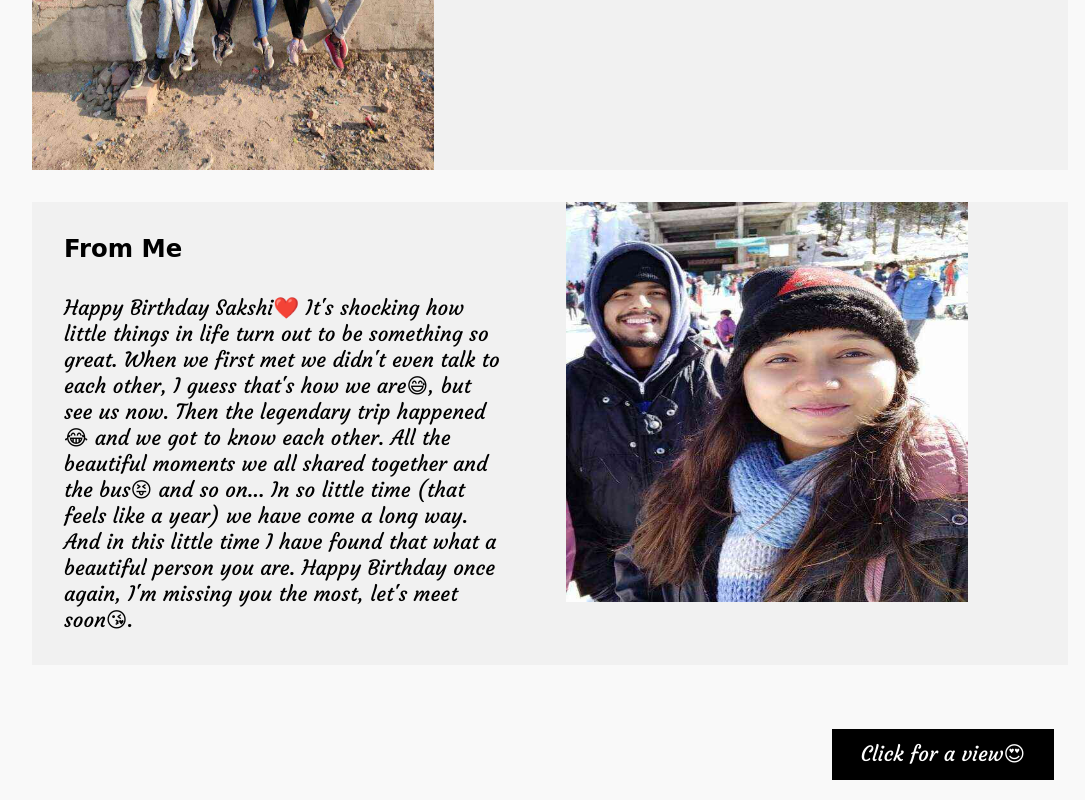
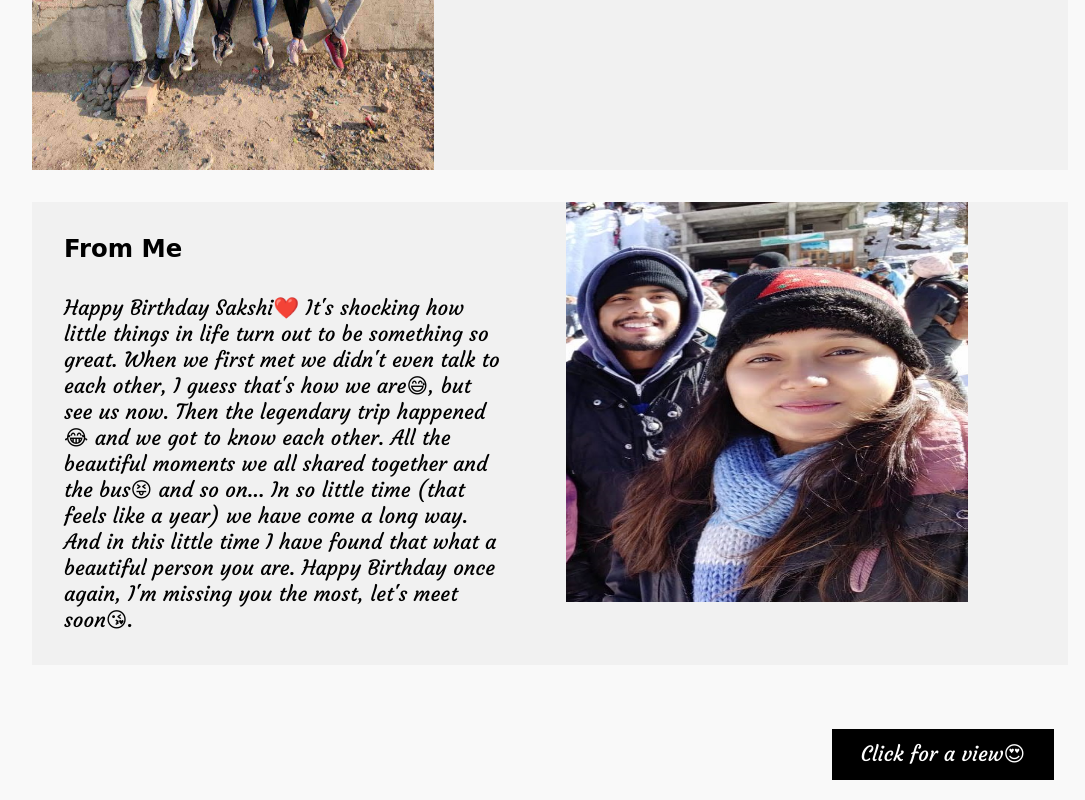
Before and after one commit to akash188/sakshi, a plain HTML site: page index.html in a window 1280 px wide. Shown: the part 6527-7327 px from the top of the page, without its empty margins (90-1175 px from the left). Drawn offline with nearby package versions, Linux system fonts and the light colour scheme; a web font is replaced by a local one.

Commit message:
Update index.html

```diff
--- a/index.html
+++ b/index.html
@@ -245,7 +245,7 @@ Hope your birthday is as amazing as you are.
         </section>
 
         <section class="card" data-aos="fade-left">
-          <img src="./images/akash.jpg" alt="" />
+          <img src="./images/akash2.jpg" alt="" />
           <div>
             <h3 style="font-family: 'Averia Serif Libre', cursive;">From Me</h3>
             <p>
```
